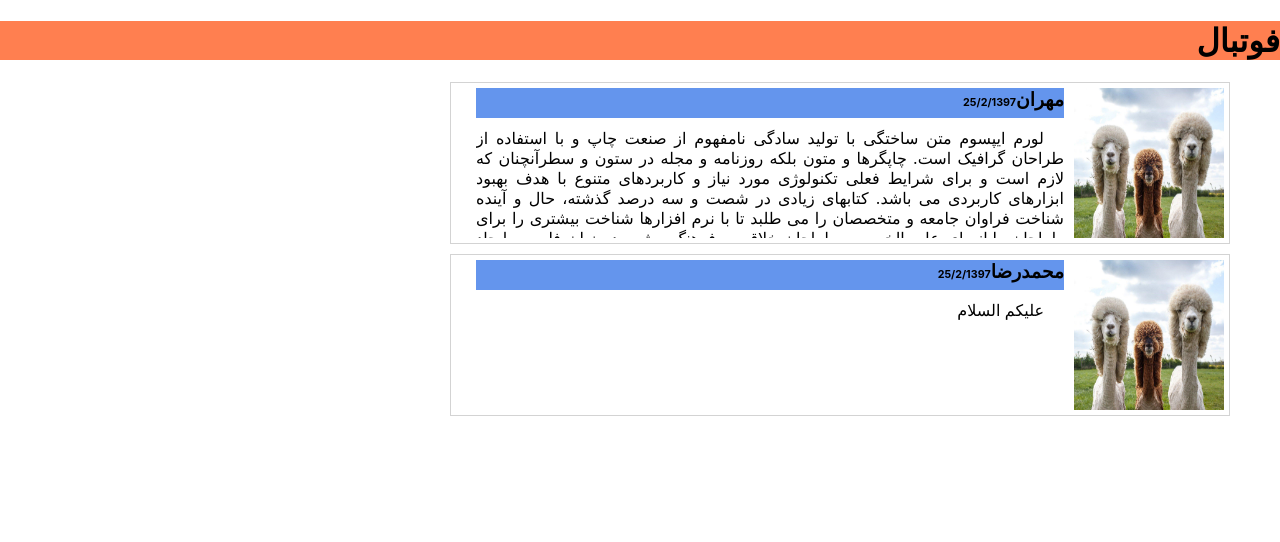
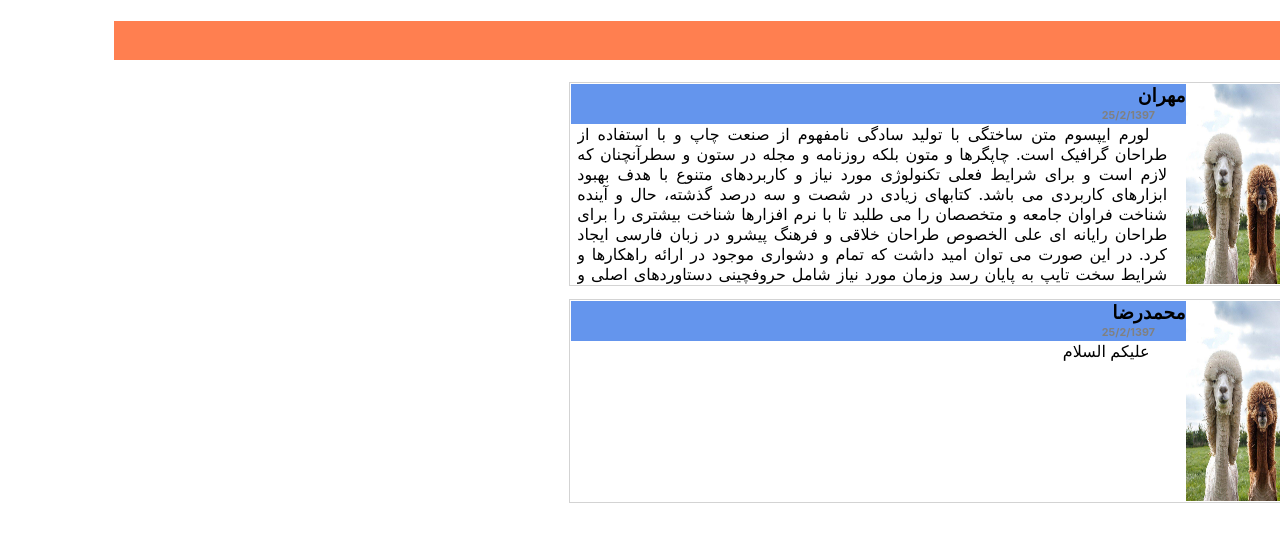
Before and after one commit to mehran-hosseinzadeh/Web-Project, a React (Create React App) app: page / in a window 1280 px wide. Shown: the top 542 px of the page. Built offline with nearby package versions, Linux system fonts and the light colour scheme.

Commit message:
fix sizing

```diff
--- a/src/components/NewsItem.css
+++ b/src/components/NewsItem.css
@@ -1,28 +1,34 @@
 .news {
     width: 60vw;
     display: flex;
-    margin: 10px;
-    height: 150px;
+    margin: 1vw;
+    height: 25vh;
     border-width: 1px;
     border-style: solid;
-    padding: 5px;
+    padding: 1px;
     border-color: lightgray;
 }
 
 .newsImage{
-    height: 150px;
-    width: 150px;
+    height: 100%;
+    /*min-width: 12vw;*/
+    width: 20%;
 }
 
 .newsHeader{
-    height: 30px;
-    margin: 0px 10px 0 20px;
+    position: relative;
+    height: 20%;
+    min-width: 80%;
+    margin: 0;
     background-color: cornflowerblue;
 }
 
 .newsDate{
-    left: 0;
+    right: 0;
+    padding-right: 5%;
     display: inline;
+    color: grey;
+    position: absolute;
 }
 
 .newsTitle{
@@ -30,15 +36,16 @@
 }
 
 .newsDescription{
-    box-sizing: border-box;
+    /*box-sizing: border-box;*/
     overflow: hidden;
-    margin: 10px 10px 0 20px;
-    max-height: 110px;
+    margin: 0 3% 0 1%;
+    height: 80%;
+    min-width: 80%;
     text-overflow: ellipsis;
     text-align: justify;
-    text-indent: 20px;
+    text-indent: 3%;
 }
 
 .newsContent{
-    min-width: calc(60vw - 150px);
+    min-width: 80%;
 }
```
